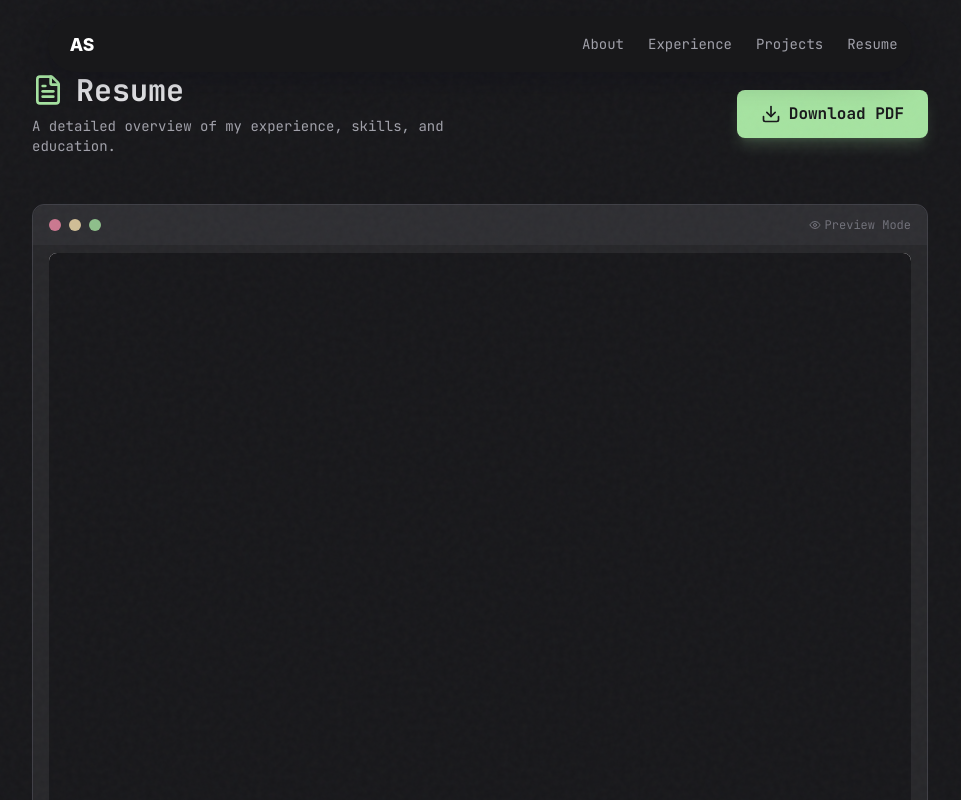
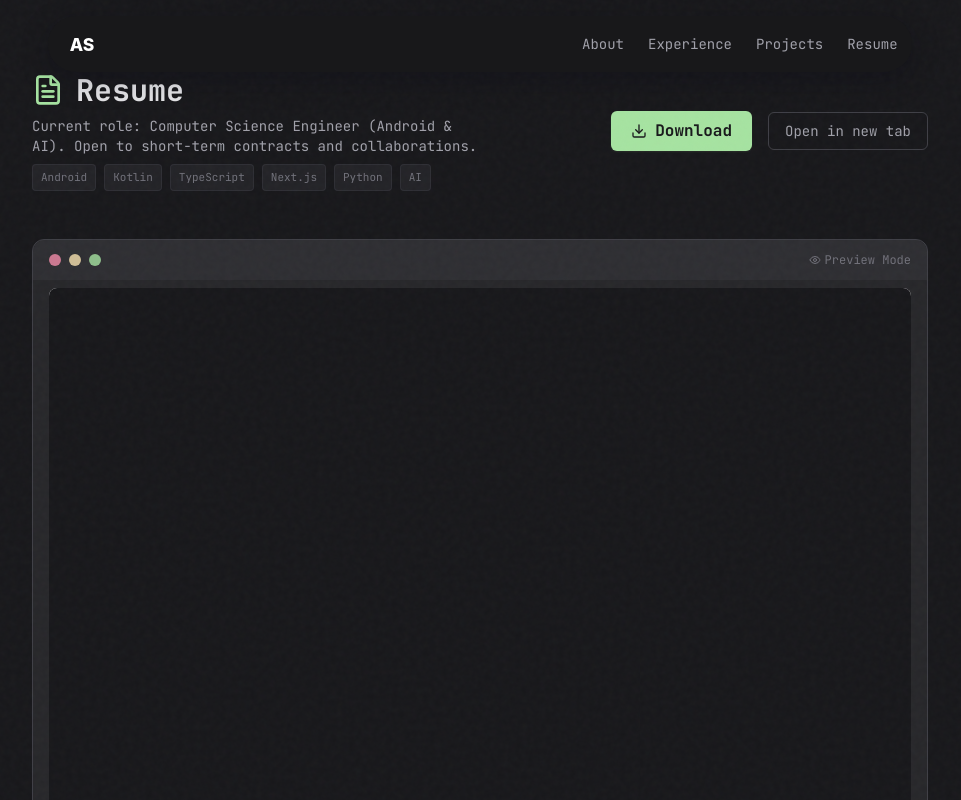
Before and after one commit to Dustless-web/portfolio, a Next.js app: page /resume.tsx in a window 1280 px wide. Shown: the top 800 px of the page, without its empty margins (160-1121 px from the left). Built offline with nearby package versions, Linux system fonts and the light colour scheme.

Commit message:
docs: polish resume copy, add skills badges and safer resume CTAs; add ARIA labels to resume links

```diff
--- a/app/about/page.tsx
+++ b/app/about/page.tsx
@@ -43,7 +43,7 @@ export default function About() {
             </p>
 
             <p>
-              Outside work, I enjoy games, cinema, and philosophy. If you'd like to work together or chat, <a href="mailto:avinashsangisetti@gmail.com" className="text-green hover:underline">email me</a> or <a href="/resume" className="text-text border-b border-surface0 hover:text-green">view my resume</a>.
+              Outside work, I enjoy games, cinema, and philosophy. If you'd like to work together or chat, <a href="mailto:avinashsangisetti@gmail.com" className="text-green hover:underline">email me</a> or <a href="/resume" aria-label="View resume" className="text-text border-b border-surface0 hover:text-green">view my resume</a>.
             </p>
           </div>
 
--- a/app/page.tsx
+++ b/app/page.tsx
@@ -117,7 +117,7 @@ export default async function Home() {
             I'm a CS Engineer based in Bengaluru. I build reliable Android apps and scalable AI systems — focused on shipping useful tools quickly.
           </p>
           <div className="flex items-center gap-3 pt-4">
-            <a href="/resume" className="inline-flex items-center gap-2 bg-surface0/50 text-text border border-surface0 px-4 py-2 rounded-md hover:bg-green hover:text-base transition-all duration-200 font-bold">View resume</a>
+            <a href="/resume" aria-label="View resume" className="inline-flex items-center gap-2 bg-surface0/50 text-text border border-surface0 px-4 py-2 rounded-md hover:bg-green hover:text-base transition-all duration-200 font-bold">View resume</a>
             <div className="flex flex-wrap items-center gap-3 text-sm font-mono pt-0 text-subtext0">
             <a href={`https://github.com/${GITHUB_USERNAME}`} target="_blank" rel="noopener noreferrer" aria-label="Open GitHub (new tab)" className="flex items-center gap-2 hover:text-green transition-colors"><Github className="w-4 h-4" /> GitHub</a>
             <span className="text-surface0">/</span>
--- a/app/resume.tsx/page.tsx
+++ b/app/resume.tsx/page.tsx
@@ -15,19 +15,31 @@ export default function Resume() {
               Resume
             </h1>
             <p className="text-subtext0 font-mono text-sm max-w-md">
-              A detailed overview of my experience, skills, and education.
+              Current role: Computer Science Engineer (Android & AI). Open to short-term contracts and collaborations.
             </p>
+
+            {/* Small skills badges */}
+            <div className="mt-3 flex flex-wrap gap-2">
+              {['Android','Kotlin','TypeScript','Next.js','Python','AI'].map(s => (
+                <span key={s} className="text-[11px] px-2 py-1 rounded bg-surface0/30 text-overlay0 border border-surface0/40">{s}</span>
+              ))}
+            </div>
           </div>
 
           {/* Download Button */}
-          <a
-            href="/resume.pdf"
-            download="Avinash_Sangisetti_Resume.pdf"
-            className="flex items-center gap-2 bg-green text-base font-bold px-6 py-3 rounded-lg hover:bg-green/90 transition-all shadow-lg shadow-green/20"
-          >
-            <Download className="w-5 h-5" />
-            Download PDF
-          </a>
+          <div className="flex items-center gap-4">
+            <a
+              href="/resume.pdf"
+              download="Avinash_Sangisetti_Resume.pdf"
+              aria-label="Download resume PDF"
+              className="flex items-center gap-2 bg-green text-base font-bold px-5 py-2 rounded-md hover:bg-green/90 transition-all shadow-sm shadow-green/10"
+            >
+              <Download className="w-4 h-4" />
+              Download
+            </a>
+
+            <a href="/resume.pdf" target="_blank" rel="noopener noreferrer" aria-label="Open resume in new tab" className="text-sm text-subtext0 border border-surface0 px-4 py-2 rounded-md hover:bg-base/20 transition-colors">Open in new tab</a>
+          </div>
         </div>
 
         {/* PDF Previewer */}
@@ -57,6 +69,8 @@ export default function Resume() {
               <a
                 href="/resume.pdf"
                 target="_blank"
+                rel="noopener noreferrer"
+                aria-label="Open resume in new tab"
                 className="text-green border border-green px-4 py-2 rounded hover:bg-green/10 transition-colors"
               >
                 Open in New Tab
```
